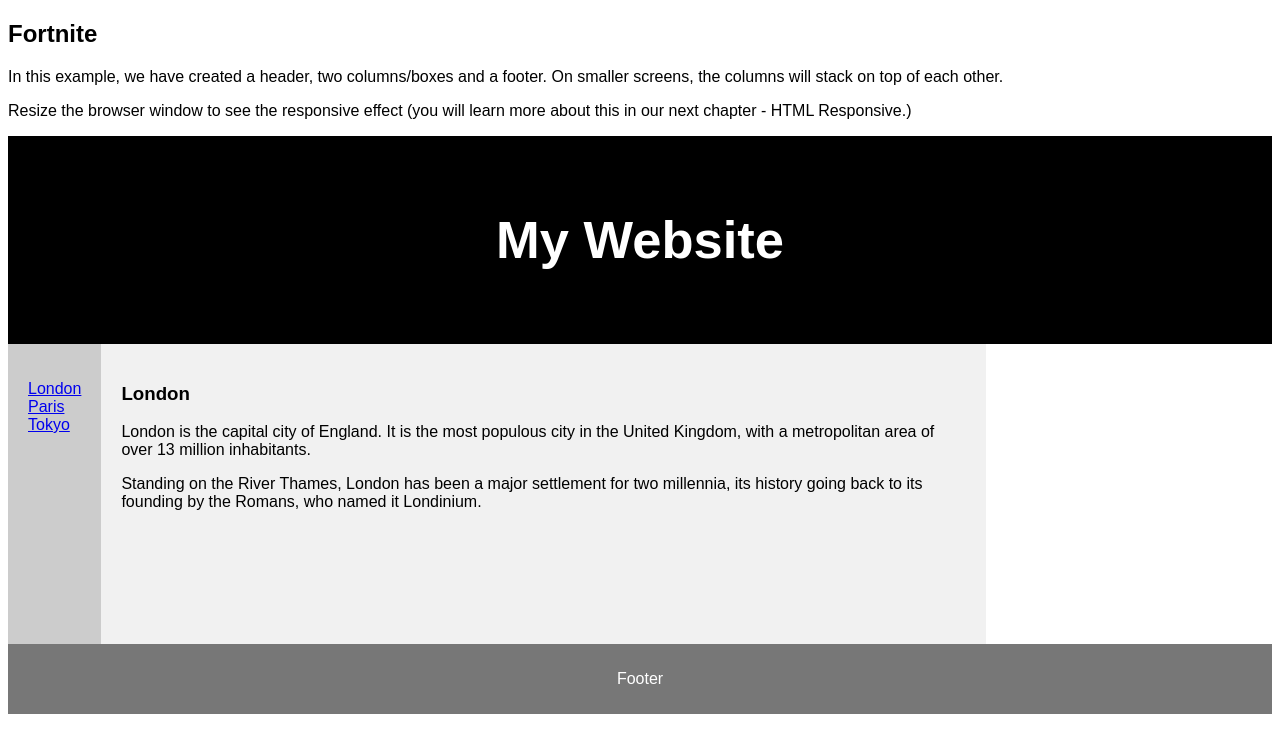
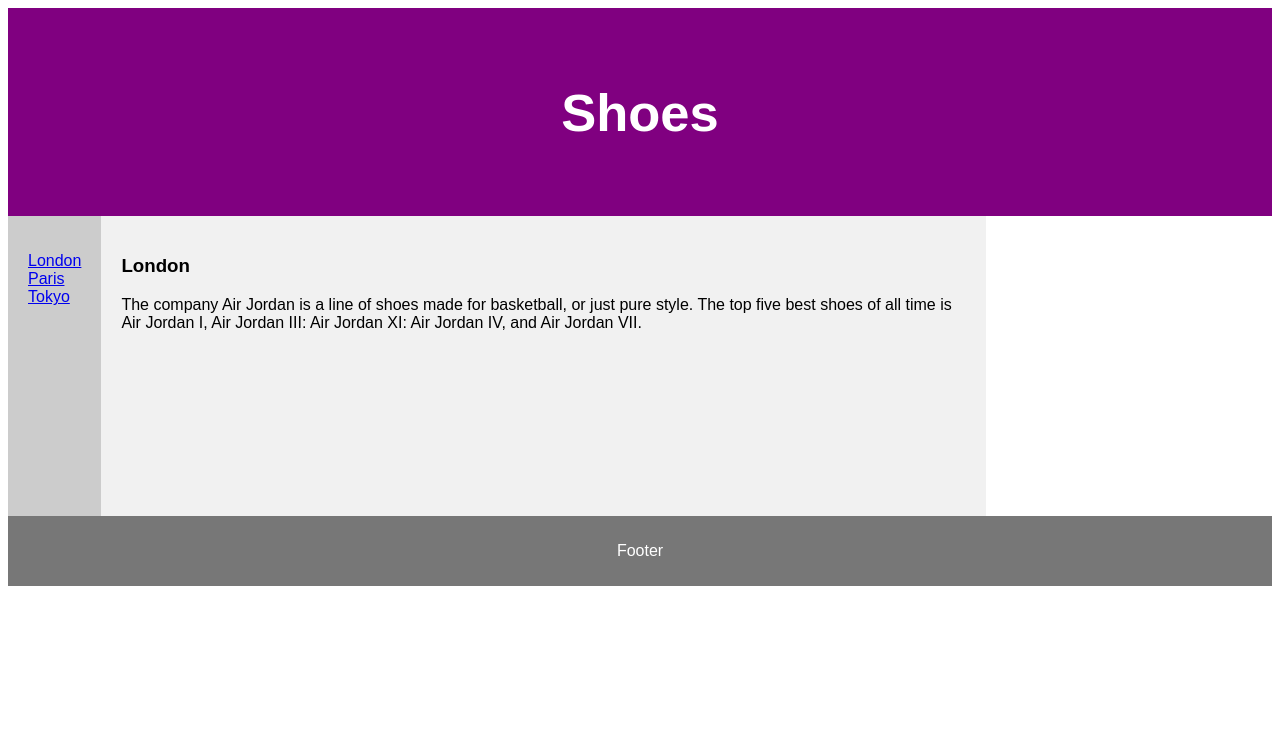
Before and after one commit to MLVRCS/html-layout-matthew0591, a plain HTML site: page index.html in a window 1280 px wide. Drawn offline with Linux system fonts and the light colour scheme.

Commit message:
Update index.html

```diff
--- a/index.html
+++ b/index.html
@@ -17,7 +17,7 @@ body {
 
 /* Style the header */
 header {
-  background-color: black;
+  background-color: purple;
   padding: 30px;
   text-align: center;
   font-size: 35px;
@@ -73,12 +73,8 @@ footer {
 </head>
 <body>
 
-<h2>Fortnite</h2>
-<p>In this example, we have created a header, two columns/boxes and a footer. On smaller screens, the columns will stack on top of each other.</p>
-<p>Resize the browser window to see the responsive effect (you will learn more about this in our next chapter - HTML Responsive.)</p>
-
 <header>
-  <h2>My Website</h2>
+  <h2> Shoes</h2>
 </header>
 
 <section>
@@ -92,8 +88,11 @@ footer {
 
   <article>
     <h1>London</h1>
-    <p>London is the capital city of England. It is the most populous city in the  United Kingdom, with a metropolitan area of over 13 million inhabitants.</p>
-    <p>Standing on the River Thames, London has been a major settlement for two millennia, its history going back to its founding by the Romans, who named it Londinium.</p>
+    <p> The company Air Jordan is a line of shoes made for basketball, or just pure style. The top five best shoes of all time is Air Jordan I, Air Jordan III:
+Air Jordan XI:
+Air Jordan IV, and
+Air Jordan VII. </p>
+
   </article>
 </section>
 
```
